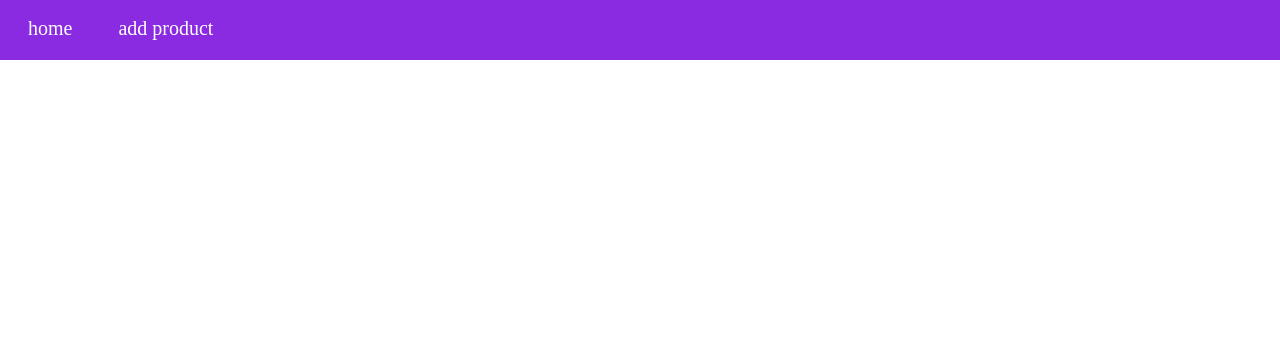
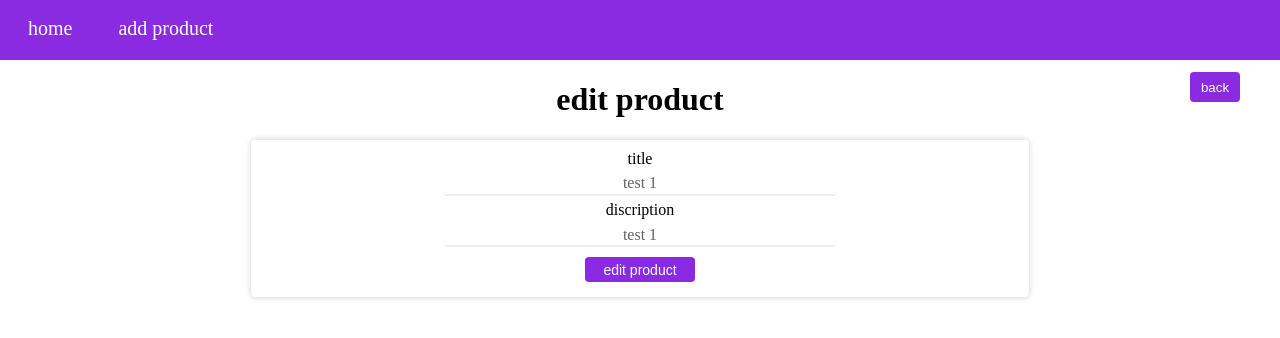
Before and after one commit to arefmokhtari/todo-react, a React (Create React App) app: page /edit/1 in a window 1280 px wide. Shown: the top 338 px of the page. Built offline with nearby package versions, Linux system fonts and the light colour scheme.

Commit message:
add 'add product' and done !

```diff
--- a/src/Router/Router.jsx
+++ b/src/Router/Router.jsx
@@ -2,12 +2,14 @@
 import { Routes, Route } from 'react-router-dom';
 import Products from '../pages/Products/Products';
 import EditProduct from '../pages/EditProduct/EditProduct';
+import AddProduct from '../pages/AddProduct/AddProduct';
 // - - - - - - - - - - - - - - - - - - - - - - - - - - - - - - //
 const Router = () => (
     <Routes>
         <Route path='/' element={<Products />} />
+        <Route path='/add-product' element={<AddProduct />} />
         <Route path='/edit/:id' element={<EditProduct />} />
-        <Route path='*' element={<h1>یافت نشد</h1>} />
+        <Route path='*' element={<h1>not found !</h1>} />
     </Routes>
 );
 // - - - - - - - - - - - - - - - - - - - - - - - - - - - - - - //
--- /dev/null
+++ b/src/components/InputForm/InputForm.jsx
@@ -0,0 +1,12 @@
+
+
+const InputForm = ({ config, touched, errors, isSubmitting }) => (
+    <>
+        <label htmlFor='title'>title <span className='span-error'>{ touched.title && errors.title}</span></label>
+        <input type="text" {... config('title')}/>
+        <label htmlFor='discription'>discription <span className='span-error'>{ touched.discription && errors.discription}</span></label>
+        <input type="text" {... config('discription')}/>
+    </>
+);
+
+export default InputForm;
--- a/src/components/Navigation/NavItems/NavItems.jsx
+++ b/src/components/Navigation/NavItems/NavItems.jsx
@@ -5,7 +5,7 @@ import './NavItems.css';
 
 const configure = {
     'home': '/',
-    'add product': '/add-user',
+    'add product': '/add-product',
 }
 // - - - - - - - - - - - - - - - - - - - - - - - - - - - - - - //
 const NavItems = () => (
--- a/src/components/Product/Product.jsx
+++ b/src/components/Product/Product.jsx
@@ -9,6 +9,7 @@ const Product = ({ product, selected }) => {
         <Card width='200px'>
             <h3>title: {product.title}</h3>
             <h4>discription: {product.discription}</h4>
+            <label>delete: </label>
             <input type="checkbox" onClick={(event) => selected(event, product.id)} />
             <Button style={{display: 'block',height:'24px', margin: '5px auto'}} onClick={() => navigate(`edit/${product.id}`)}>edit</Button>
         </Card>
--- /dev/null
+++ b/src/pages/AddProduct/AddProduct.jsx
@@ -0,0 +1,47 @@
+// - - - - - - - - - - - - - - - - - - - - - - - - - - - - - - //
+import { useFormik } from 'formik';
+import { useDispatch } from 'react-redux';
+import InputForm from '../../components/InputForm/InputForm';
+import Button from '../../components/UI/Button/Button';
+import { useLoading } from '../../hooks/useLoading';
+import { productValidate } from '../../validate/yupvalidate';
+import * as Func from '../../store/func';
+import { useNavigate } from 'react-router-dom';
+import { toast } from 'react-toastify';
+// - - - - - - - - - - - - - - - - - - - - - - - - - - - - - - //
+const AddProduct = () => {
+    useLoading();
+    const dispatch = useDispatch();
+    const navigate = useNavigate();
+    const submitProductHandler = values => {
+        dispatch(Func.addProduct(values));
+        toast.success('done !');
+        navigate('/');
+    }
+
+    const formik = useFormik({
+        initialValues: {
+            title: '',
+            discription: '',
+        },
+        validationSchema: productValidate,
+        onSubmit: submitProductHandler,
+    });
+
+    return (
+        <>
+            <h1>add product</h1>
+            <form onSubmit={formik.handleSubmit} className='myform mycard'>
+                <InputForm
+                    config={formik.getFieldProps}
+                    touched={formik.touched}
+                    isSubmitting={formik.isSubmitting}
+                    errors={formik.errors}
+                />
+                <Button className='button-submit' type='submit'>add product</Button>
+            </form>
+        </>
+    );
+}
+// - - - - - - - - - - - - - - - - - - - - - - - - - - - - - - //
+export default AddProduct;
--- /dev/null
+++ b/src/pages/EditProduct/EditProduct.css
@@ -0,0 +1,46 @@
+
+
+.back-button{
+    width: 50px;
+    height: 30px;
+    position: absolute;
+    top: 72px;
+    right: 40px;
+}
+
+.myform {
+    margin: 20px auto;
+    width: 60%;
+}
+
+.myform input {
+    font: inherit;
+    padding: 0.1rem 0.25rem;
+    border: none;
+    border-radius: 3px;
+    border-bottom: 2px solid #eeeeee;
+    margin-bottom: 1rem;
+    color: #616161;
+}
+
+.myform label,
+.myform input {
+    display: block;
+    width: 50%;
+    margin: auto;
+    margin-top: 5px;
+}
+.myform input:focus {
+    outline: none;
+    border-bottom-color: #1e88e5;
+}
+.button-submit{
+    margin: 10px auto;
+    width: 110px;
+    height: 25px;
+    font-size: 14px;
+}
+.span-error {
+    color: #ff9191;
+    font-size: 12px;
+}
--- a/src/pages/EditProduct/EditProduct.jsx
+++ b/src/pages/EditProduct/EditProduct.jsx
@@ -1,11 +1,56 @@
 // - - - - - - - - - - - - - - - - - - - - - - - - - - - - - - //
+import { useFormik } from 'formik';
 import { useParams } from 'react-router-dom';
 import { useLoading } from '../../hooks/useLoading';
+import Button from '../../components/UI/Button/Button';
+import './EditProduct.css';
+import { useNavigate } from 'react-router-dom';
+import { useEffect } from 'react';
+import { productValidate } from '../../validate/yupvalidate';
+import InputForm from '../../components/InputForm/InputForm';
+import { useSelector, useDispatch } from 'react-redux';
+import { toast } from 'react-toastify';
+import * as Func from '../../store/func';
 // - - - - - - - - - - - - - - - - - - - - - - - - - - - - - - //
 const EditProduct = () => {
+    const products = useSelector(store => store.products);
+    const dispatch = useDispatch();
     const { id } = useParams();
+    const navigate = useNavigate();
+    const submitProductHandler = values => {
+        dispatch(Func.updateProductById(id, values));
+        toast.success('done !');
+        navigate('/');
+    }
+    const formik = useFormik({
+        initialValues: {
+            title: '',
+            discription: '',
+        },
+        validationSchema: productValidate,
+        onSubmit: submitProductHandler,
+
+    });
+    useEffect(() => {
+        const product = products.find(pr => pr.id == id);
+        if(product)
+            formik.setValues({title: product.title, discription: product.discription});
+    }, []);
     useLoading();
-    console.log(id);
+
+    return <>
+        <h1>edit product</h1>
+        <Button onClick={() => navigate('/')} className='back-button'>back</Button>
+        <form onSubmit={formik.handleSubmit} className='myform mycard'>
+            <InputForm
+                config={formik.getFieldProps}
+                touched={formik.touched}
+                isSubmitting={formik.isSubmitting}
+                errors={formik.errors}
+            />
+            <Button className='button-submit' type='submit'>edit product</Button>
+        </form>
+    </>
 }
 // - - - - - - - - - - - - - - - - - - - - - - - - - - - - - - //
 export default EditProduct;
--- a/src/pages/Products/Products.jsx
+++ b/src/pages/Products/Products.jsx
@@ -7,6 +7,7 @@ import './Products.css';
 import Button from '../../components/UI/Button/Button';
 import { useEffect } from 'react';
 import * as Func from '../../store/func';
+import { toast } from 'react-toastify';
 // - - - - - - - - - - - - - - - - - - - - - - - - - - - - - - //
 let selected = [];
 // - - - - - - - - - - - - - - - - - - - - - - - - - - - - - - //
@@ -19,17 +20,16 @@ const Products = () => {
     },[]);
     const selectedHandler = (event, id) => {
         event.target.checked?selected.push(id):selected.splice(selected.indexOf(id), 1);
-        console.log(selected);
     }
     useLoading();
-    console.log(selected);
+
     return (
         <>
         <h1>products</h1>
         <Card width='80%' className='products-card'>
             {products.map(pr => <Product key={pr.id} selected={selectedHandler} product={pr}/>)}
         </Card>
-        <Button style={{width: '140px', fontSize: '14px'}} onClick={() => {dispatch(Func.deleteProductsByIds(selected));selected=[];}}>remove selected</Button>
+        <Button style={{width: '140px', fontSize: '14px'}} onClick={() => {dispatch(Func.deleteProductsByIds(selected));toast.success('done !');selected=[];}}>remove selected</Button>
         </>
     );
 }
--- a/src/store/func.js
+++ b/src/store/func.js
@@ -1,12 +1,19 @@
 // - - - - - - - - - - - - - - - - - - - - - - - - - - - - - - //
 import * as AT from './action';
 // - - - - - - - - - - - - - - - - - - - - - - - - - - - - - - //
-export const deleteProductsByIds = ids => {
-    return {
-        type: AT.REMOVEBYIDS,
-        ids: ids
-    }
-}
+export const deleteProductsByIds = ids => ({
+    type: AT.REMOVEBYIDS,
+    ids: ids,
+});
 // - - - - - - - - - - - - - - - - - - - - - - - - - - - - - - //
-
+export const updateProductById = (id, newProduct) => ({
+    type: AT.UPDATEPRODUCTBYID,
+    id: id,
+    product: newProduct,
+});
 // - - - - - - - - - - - - - - - - - - - - - - - - - - - - - - //
+export const addProduct = product => ({
+    type: AT.ADD,
+    product: product,
+});
+// - - - - - - - - - - - - - - - - - - - - - - - - - - - - - - //
--- a/src/store/reducer.js
+++ b/src/store/reducer.js
@@ -21,13 +21,20 @@ const config = {
     ]
 }
 // - - - - - - - - - - - - - - - - - - - - - - - - - - - - - - //
+const getNewId = (products, step = 1) => {
+    const id = products.length + step;
+    if(products.find(v => v.id == id))
+        return getNewId(products, step + 1);
+    return id;
+}
+// - - - - - - - - - - - - - - - - - - - - - - - - - - - - - - //
 const reducer = (state = config, action) => {
     const { products, ... kwargs } = state;
     switch(action.type){
         case AT.ADD:
             return {
                 ... kwargs,
-                products: products.concat({ id: products.length + 1, ... action.product }),
+                products: products.concat({ id: getNewId(products), ... action.product }),
             }
         case AT.REMOVEBYIDS:
             return {
@@ -42,7 +49,7 @@ const reducer = (state = config, action) => {
         case AT.UPDATEPRODUCTBYID:
             return {
                 ... kwargs,
-                products: products.map(product => product.id === action.id?{id: action.id, ... action.product}:product),
+                products: products.map(product => product.id == action.id?{id: action.id, ... action.product}:product),
             }
         default:
             return state;
--- /dev/null
+++ b/src/validate/yupvalidate.js
@@ -0,0 +1,8 @@
+// - - - - - - - - - - - - - - - - - - - - - - - - - - - - - - //
+import * as yup from 'yup';
+// - - - - - - - - - - - - - - - - - - - - - - - - - - - - - - //
+export const productValidate = yup.object().shape({
+    title: yup.string().min(3, 'min 3').required('enter this field'),
+    discription: yup.string().min(3, 'min 3').required('enter this field'),
+});
+// - - - - - - - - - - - - - - - - - - - - - - - - - - - - - - //
```
